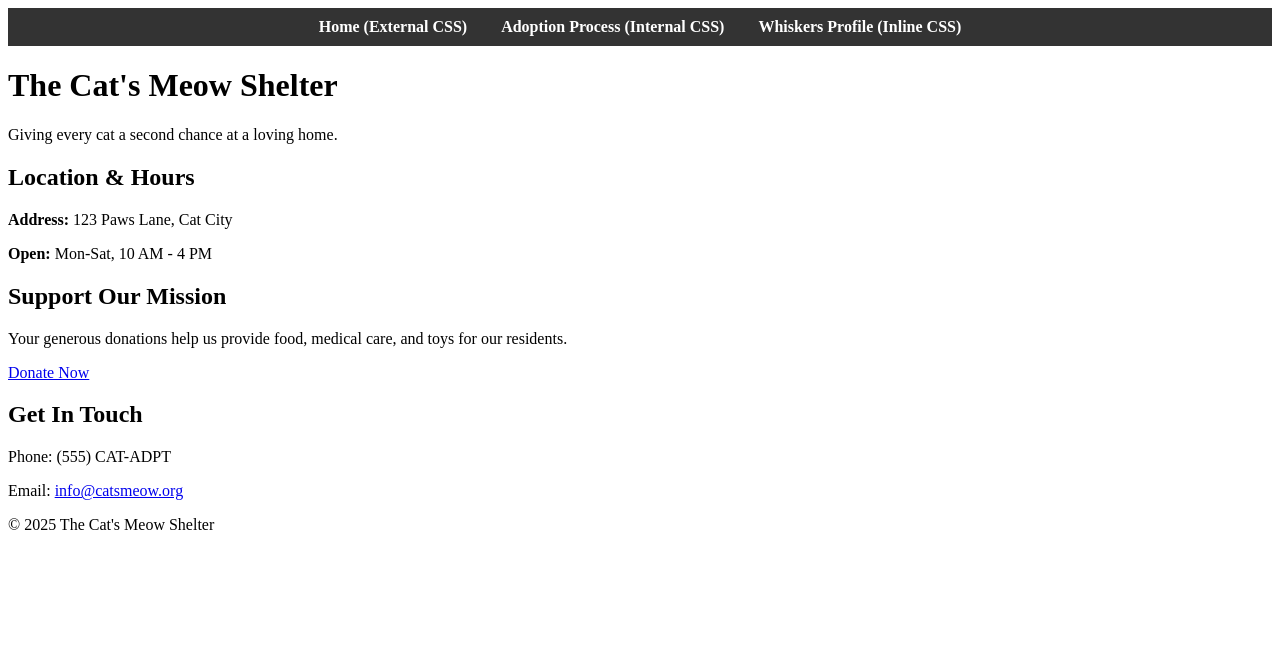
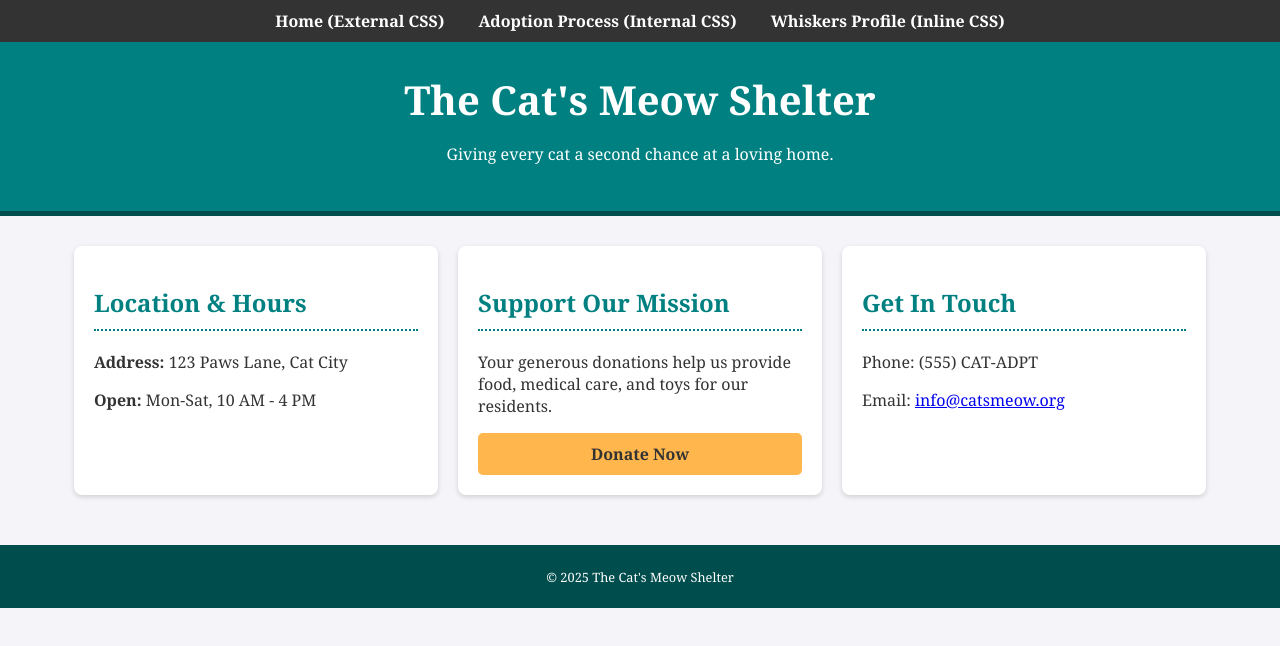
Before and after one commit to Aslam-gif/ex3, a plain HTML site: page index.html in a window 1280 px wide. Drawn offline with Linux system fonts and the light colour scheme.

Commit message:
Update styles.css

```diff
--- a/styles.css
+++ b/styles.css
@@ -1,3 +1,74 @@
-.external{
-    color:yellow;
+/* styles.css - External CSS */
+
+body {
+    font-family: 'Georgia', serif;
+    background-color: #f4f4f9; /* Soft light gray */
+    color: #333;
+    margin: 0;
+    padding: 0;
+    text-align: center;
 }
+
+header {
+    background-color: #008080; /* Teal/Blue-Green */
+    color: white;
+    padding: 30px 0;
+    margin-bottom: 20px;
+    border-bottom: 5px solid #004d4d;
+}
+
+header h1 {
+    margin: 0;
+    font-size: 2.5em;
+}
+
+.container {
+    width: 90%;
+    max-width: 1200px;
+    margin: 0 auto;
+    display: flex;
+    justify-content: space-around;
+    flex-wrap: wrap;
+}
+
+.info-block {
+    background-color: white;
+    padding: 20px;
+    margin: 10px;
+    border-radius: 8px;
+    box-shadow: 0 2px 5px rgba(0, 0, 0, 0.15);
+    flex: 1;
+    min-width: 280px;
+    text-align: left;
+}
+
+.info-block h2 {
+    color: #008080;
+    border-bottom: 2px dotted #008080;
+    padding-bottom: 10px;
+}
+
+.btn-donate {
+    display: block;
+    background-color: #ffb74d; /* Soft Orange for CTA */
+    color: #333;
+    padding: 10px 15px;
+    text-decoration: none;
+    border-radius: 5px;
+    font-weight: bold;
+    text-align: center;
+    margin-top: 15px;
+    transition: background-color 0.3s;
+}
+
+.btn-donate:hover {
+    background-color: #ffa000;
+}
+
+footer {
+    margin-top: 40px;
+    padding: 10px 0;
+    background-color: #004d4d;
+    color: white;
+    font-size: 0.8em;
+}
```
